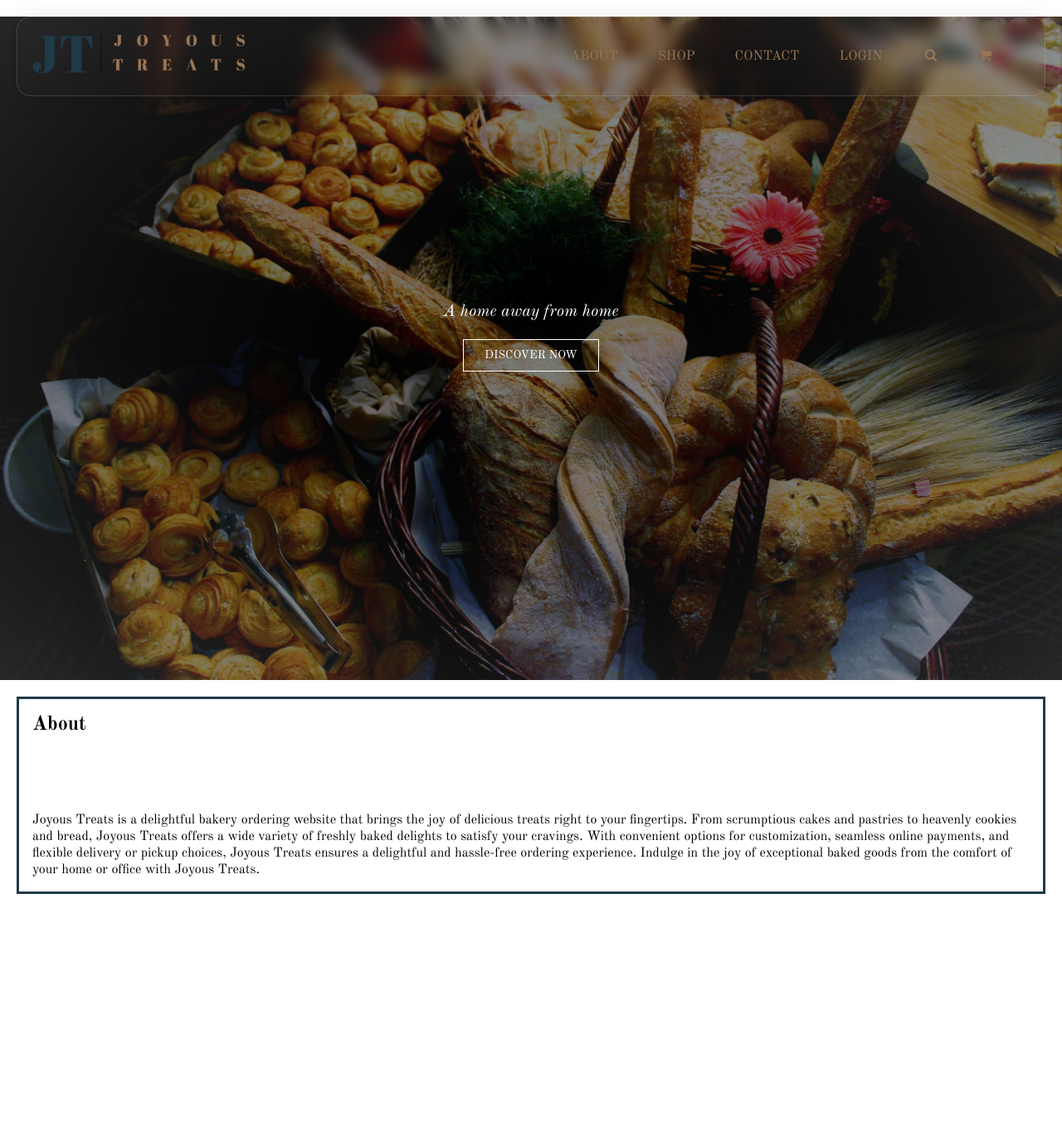
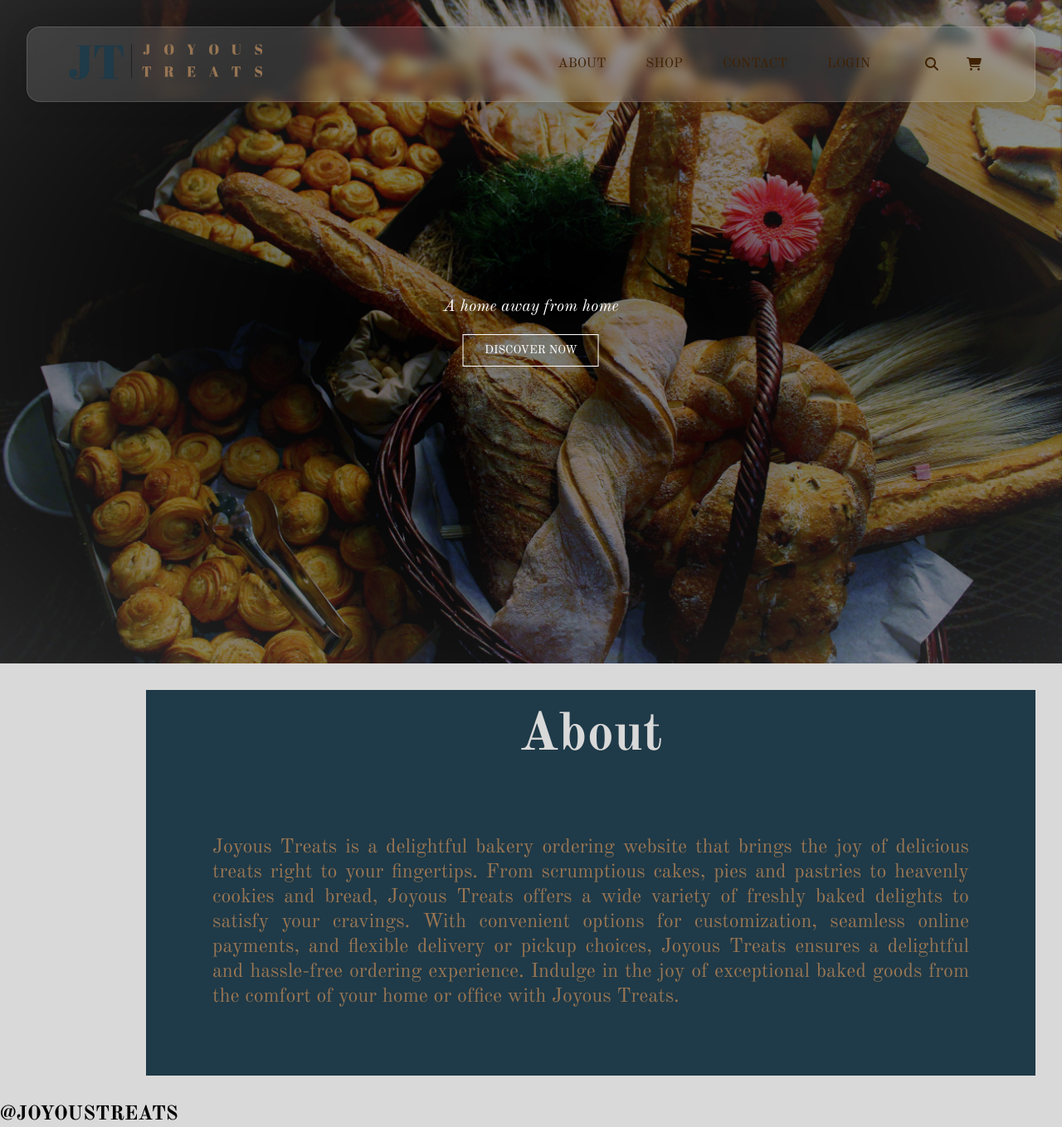
Before and after one commit to MissJuly/Joyous_treats, a Python web app: template templates/index.html in a window 1280 px wide. Shown: the whole page at 83% size. Before the commit the page ends 1078 px from the top, so only its background shows below. Run offline with Jinja, Linux system fonts and the light colour scheme; the template is opened without the code that fills it, so the values that code supplies are empty; some libraries are stand-ins or nearby versions.

Commit message:
Add homepage 1
Add about section

Add new features

```diff
--- a/templates/index.html
+++ b/templates/index.html
@@ -1,47 +1,89 @@
 <!DOCTYPE html>
 <html lang="en">
   <head>
-        <meta charset="UTF-8">
-        <meta http-equiv="X-UA-Compatible" content="IE=edge">
-        <meta name="viewport" content="width=device-width, initial-scale=1.0">
-        <link rel="apple-touch-icon" sizes="180x180" href="images/apple-touch-icon.png">
-        <link rel="icon" type="image/png" sizes="32x32" href="images/favicon-32x32.png">
-        <link rel="icon" type="image/png" sizes="16x16" href="images/favicon-16x16.png">
-        <link rel="manifest" href="images/site.webmanifest">
-        <link rel="stylesheet" href="https://cdnjs.cloudflare.com/ajax/libs/font-awesome/4.7.0/css/font-awesome.min.css">
-        <link rel="stylesheet" href="style.css">
-        <link rel="preconnect" href="https://fonts.googleapis.com">
-        <link rel="preconnect" href="https://fonts.gstatic.com" crossorigin>
-        <link href="https://fonts.googleapis.com/css2?family=Old+Standard+TT:ital,wght@0,400;0,700;1,400&display=swap" rel="stylesheet">
+    <meta charset="UTF-8" />
+    <meta http-equiv="X-UA-Compatible" content="IE=edge" />
+    <meta name="viewport" content="width=device-width, initial-scale=1.0" />
+    <link rel="apple-touch-icon" sizes="180x180" href="/apple-touch-icon.png" />
+    <link rel="icon" type="image/png" sizes="32x32" href="/favicon-32x32.png" />
+    <link rel="icon" type="image/png" sizes="16x16" href="/favicon-16x16.png" />
+    <link rel="manifest" href="/site.webmanifest" />
+    <link
+      rel="stylesheet"
+      href="https://cdnjs.cloudflare.com/ajax/libs/font-awesome/4.7.0/css/font-awesome.min.css"
+    />
+    <link rel="stylesheet" href="style.css" />
+    <link rel="preconnect" href="https://fonts.googleapis.com" />
+    <link rel="preconnect" href="https://fonts.gstatic.com" crossorigin />
+    <link
+      href="https://fonts.googleapis.com/css2?family=Old+Standard+TT:ital,wght@0,400;0,700;1,400&display=swap"
+      rel="stylesheet"
+    />
+    <script src="https://code.iconify.design/iconify-icon/1.0.7/iconify-icon.min.js"></script>
+    <script
+      src="https://kit.fontawesome.com/1c74dbec8e.js"
+      crossorigin="anonymous"
+    ></script>
     <title>Joyous Treats</title>
   </head>
   <body>
     <div class="wrapper">
-            <div class="container">
-                <div class="topnav">
+      <header>
+        <nav class="topnav">
           <div class="logo">
-                        <img src="images/logo.png" alt="logo">
+            <a href="#"><img src="images/logo.png" alt="logo" /></a>
           </div>
-                    <ul class="nav-area">
+          <div class ="nav-area">
+            <ul class="nav-links">
               <li><a href="#">ABOUT</a></li>
               <li><a href="#">SHOP</a></li>
               <li><a href="#">CONTACT</a></li>
               <li><a href="#">LOGIN</a></li>
-                        <li><a href="#"><i class="fa fa-fw fa-search"></i> </a></li>
-                        <li><a href="#"><i class="fa fa-shopping-cart"></i> </a></li>
             </ul>
+            <div class="nav-buttons">
+                <a href="#"><i class="fa fa-fw fa-search"></i> </a>
+                <a href="#"><i class="fa fa-shopping-cart"></i> </a>
+                <a id="menu" href="javascript:void(0);" onclick="menuFunction()">
+                    <i class="fa fa-bars"></i>
+                </a>
             </div>
+          </div>
+        </nav>
         <div class="welcome-text">
           <p>A home away from home</p>
           <a href="#">Discover Now</a>
         </div>
+      </header>
       </div>
+    </div>
+
+    <div class="about-section">
+      <div class="icons">
+        <iconify-icon icon="game-icons:whisk"></iconify-icon>
+        <iconify-icon icon="game-icons:flour"></iconify-icon>
+        <iconify-icon icon="solar:rolling-pin-linear"></iconify-icon>
       </div>
 
       <div class="about">
         <h2>About</h2>
-            <p>Joyous Treats is a delightful bakery ordering website that brings the joy of delicious treats right to your fingertips. From scrumptious cakes and pastries to heavenly cookies and bread, Joyous Treats offers a wide variety of freshly baked delights to satisfy your cravings. With convenient options for customization, seamless online payments, and flexible delivery or pickup choices, Joyous Treats ensures a delightful and hassle-free ordering experience. Indulge in the joy of exceptional baked goods from the comfort of your home or office with Joyous Treats.
+        <p>
+          Joyous Treats is a delightful bakery ordering website that brings the
+          joy of delicious treats right to your fingertips. From scrumptious
+          cakes, pies and pastries to heavenly cookies and bread, Joyous Treats
+          offers a wide variety of freshly baked delights to satisfy your
+          cravings. With convenient options for customization, seamless online
+          payments, and flexible delivery or pickup choices, Joyous Treats
+          ensures a delightful and hassle-free ordering experience. Indulge in
+          the joy of exceptional baked goods from the comfort of your home or
+          office with Joyous Treats.
         </p>
+      </div>
+    </div>
+
+    <div class="contact-section">
+      <div>
+        <h2>@JOYOUSTREATS</h2>
+      </div>
     </div>
   </body>
 </html>
--- a/templates/style.css
+++ b/templates/style.css
@@ -1,118 +1,111 @@
 @charset "utf-8";
+
 * {
   margin: 0;
   padding: 0;
-    font-family: 'Old Standard TT', serif;
+  font-family: "Old Standard TT", serif;
+  /* overflow-x: hidden; */
 }
 
-.wrapper {
+header {
   background-image: url("images/breads-2.jpg");
-    max-width: 100%;
+  width: 100%;
   height: 100vh;
   background-size: cover;
   background-position: center center;
+  position: relative;
 }
 
 .container {
   position: relative;
-    width: auto;
-    margin: 20px;
+  width: 100vh;
 }
 
 body {
   margin: 0;
+  padding: 0;
+  overflow-x: hidden;
+  background-color: #d9d9d9;
 }
 
-.container .topnav {
+.topnav {
+  position: fixed;
+  top: 0;
+  /* width: 100%; */
   display: flex;
   justify-content: space-evenly;
   align-items: center;
-    padding: 1rem;
-    /* margin: 2rem; */
-    background-color: rgba(217, 217, 217, 0.01);
+  padding: 1rem 3rem;
+  margin: 2rem;
+  z-index: 100;
+  background-color: rgba(217, 217, 217, 0.17);
   border-radius: 16px;
   box-shadow: 0 4px 30px rgba(0, 0, 0, 0.1);
-    backdrop-filter: blur(8.5px);
-    -webkit-backdrop-filter: blur(8.5px);
+  backdrop-filter: blur(7px);
+  -webkit-backdrop-filter: blur(7px);
   border: 1px solid rgba(217, 217, 217, 0.17);
 }
 
+a {
+  text-decoration: none;
+}
+
 .logo img {
-    text-decoration: none;
   width: 40%;
 }
 
 .nav-area {
+  display: flex;
+  align-items: center;
+}
+
+.nav-buttons {
+  display: flex;
+  align-items: center;
+}
+
+.nav-buttons i {
+  color: #402203;
+  font-size: 16px;
+  margin: 1rem;
+}
+
+.nav-buttons i:hover {
+  font-weight: bolder;
+  padding-bottom: 2px;
+}
+
+.nav-buttons .fa-bars {
+  border: 1px solid #402203;
+  border-radius: 5px;
+  padding: 5px;
+  display: none;
+}
+
+.nav-links {
   display: flex;
   justify-content: space-between;
   list-style: none;
   gap: 5;
 }
 
-.nav-area a {
-    color: #987654;
+.nav-links a {
+  color: #402203;
   text-decoration: none;
   font-size: 16px;
   margin-right: 3rem;
   filter: drop-shadow(0 4px 4px rgba(0, 0, 0, 0.25));
 }
 
-
-/* .container .topnav {
-    padding: 1rem;
-    overflow: hidden;
-    background-color: rgba(217, 217, 217, 0.64);
-    border-radius: 16px;
-    box-shadow: 0 4px 30px rgba(0, 0, 0, 0.1);
-    backdrop-filter: blur(3.9px);
-    -webkit-backdrop-filter: blur(3.9px);
-    border: 1px solid rgba(217, 217, 217, 0.17);
+.welcome-text {
+  position: absolute;
+  transform: translate(-50%, -50%);
+  text-align: center;
+  top: 50%;
+  left: 50%;
 }
 
-.container .topnav .nav-area {
-    float: right;
-    list-style: none;
-    margin-top: 20px;
-    padding-right: 10px;
-}
-
-.container .topnav .nav-area li{
-    display: inline-block;
-    position: ;
-}
-
-.container .topnav .nav-area li a{
-    color: #987654;
-    text-decoration: none;
-    padding: 5px 20px;
-    font-size: 14px;
-}
-
-.container .topnav .nav-area li a:hover {
-    background: #fff;
-    color: #333;
-}
-
-.container .topnav .logo a{
-    color: #987654;
-    text-decoration: none;
-    width: 64px;
-    float: left;
-    padding: 5px 80px 5px 10px;
-    line-height: 30px;
-}
-
-.container .topnav .logo a:hover {
-    background: #fff;
-    color: #333;
-} */
-
-.welcome-text {
-    margin: 20% 20%;
-    text-align: center;
-}
-
-.welcome-text a{
+.welcome-text a {
   text-align: center;
   border: 1px solid #fff;
   padding: 10px 25px;
@@ -129,32 +122,89 @@ body {
   color: #333;
 }
 
-.welcome-text p{
+.welcome-text p {
   color: #fff;
   font-style: italic;
   font-size: 20px;
 }
 
-.about {
-    border: 3px solid #1f3a48;
-    height: 200px;
+.about-section {
+  display: flex;
+  justify-content: space-between;
+  margin: 2rem 2rem;
+}
+
+.icons {
   display: flex;
   flex-direction: column;
-    justify-content: space-between;
-    margin: 20px;
+  margin: 2rem;
+}
+
+.icons iconify-icon {
+  margin-bottom: 1rem;
+  color: #242424;
+  font-size: 8rem;
+}
+
+.about {
+  display: flex;
+  flex-direction: column;
+  width: fit-content;
+  height: auto;
+  padding: 1rem;
+  margin-left: 5rem;
+  background-color: #1f3a48;
+  box-shadow: #333;
+}
+
+.about h2 {
+  text-align: center;
+  color: #d9d9d9;
+  font-size: 4rem;
+}
+
+.about p {
+  text-align: justify;
+  color: #987654;
+  font-size: 24px;
+  margin-top: 1rem;
+  padding: 4rem;
+}
+
+/* medium display styles */
+@media screen and (max-width: 850px) {
+  .topnav {
     padding: 1rem;
   }
-
-.about h2.fixed {
-    position: fixed;
-    left: auto;
+  .nav-links {
+    display: none;
   }
 
-
-/* h2 {
-    text-align: justify;
+  .nav-buttons .fa-bars {
+    display: unset;
+  }
+  .about-section {
+    flex-direction: column;
+    margin: 0;
   }
 
-{
-    text-align: right;
-} */
+  .about {
+    margin: 0 2rem;
+  }
+
+  .about h2 {
+    font-size: 2rem;
+  }
+
+  .about p {
+    padding: 2rem;
+  }
+
+  .icons {
+    display: flex;
+    flex-direction: row;
+    justify-content: center;
+    gap: 3;
+    margin-right: 2rem;
+  }
+}
```
Also changed, not shown: android-chrome-192x192.png (added), android-chrome-512x512.png (added), apple-touch-icon.png (added), favicon-16x16.png (added), favicon-32x32.png (added), favicon.ico (added), site.webmanifest (renamed from templates/images/site.webmanifest), templates/images/android-chrome-192x192.png (deleted), templates/images/android-chrome-512x512.png (deleted), templates/images/apple-touch-icon.png (deleted), templates/images/favicon-16x16.png (deleted), templates/images/favicon-32x32.png (deleted), templates/images/favicon.ico (deleted). Lines whose indentation alone changed are shown as unchanged.
